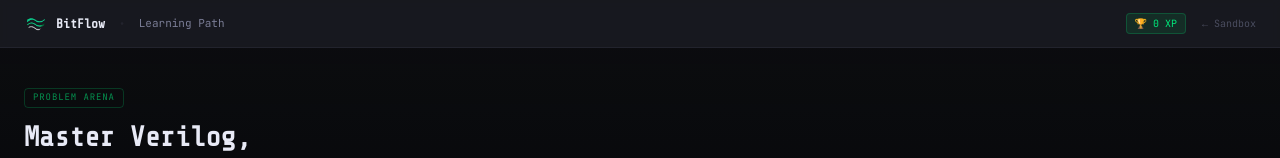
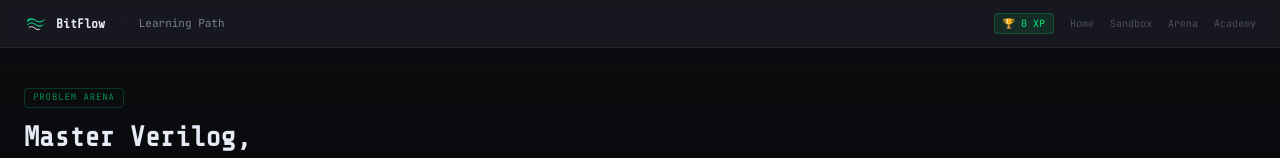
Before and after one commit to abhilashjoyealuppalaguptha-netizen/BitFlow_2.0, a Next.js app in the folder bitflow_frontend/: page /learn in a window 1280 px wide. Shown: the top 158 px of the page. Built offline with nearby package versions, Linux system fonts and the light colour scheme; no server answers; the database is empty.

Commit message:
Fix learn and academy navigation links

```diff
--- a/bitflow_frontend/app/academy/page.tsx
+++ b/bitflow_frontend/app/academy/page.tsx
@@ -37,6 +37,12 @@ export default function AcademyHubPage() {
         </div>
         <div className="flex items-center gap-4">
           <Link
+            href="/"
+            className="font-mono text-[10px] text-dim hover:text-ghost transition-colors"
+          >
+            Home
+          </Link>
+          <Link
             href="/learn"
             className="font-mono text-[10px] text-dim hover:text-ghost transition-colors"
           >
@@ -49,10 +55,10 @@ export default function AcademyHubPage() {
             HDL Arena
           </Link>
           <Link
-            href="/"
+            href="/sandbox"
             className="font-mono text-[10px] text-dim hover:text-ghost transition-colors"
           >
-            ← Sandbox
+            Sandbox
           </Link>
         </div>
       </header>
--- a/bitflow_frontend/app/learn/page.tsx
+++ b/bitflow_frontend/app/learn/page.tsx
@@ -521,7 +521,25 @@ const advancedQuestions = questions.filter(
             href="/"
             className="font-mono text-[10px] text-dim hover:text-ghost transition-colors"
           >
-            ← Sandbox
+            Home
+          </Link>
+          <Link
+            href="/sandbox"
+            className="font-mono text-[10px] text-dim hover:text-ghost transition-colors"
+          >
+            Sandbox
+          </Link>
+          <Link
+            href="/arena"
+            className="font-mono text-[10px] text-dim hover:text-ghost transition-colors"
+          >
+            Arena
+          </Link>
+          <Link
+            href="/academy"
+            className="font-mono text-[10px] text-dim hover:text-ghost transition-colors"
+          >
+            Academy
           </Link>
         </div>
       </header>
```
